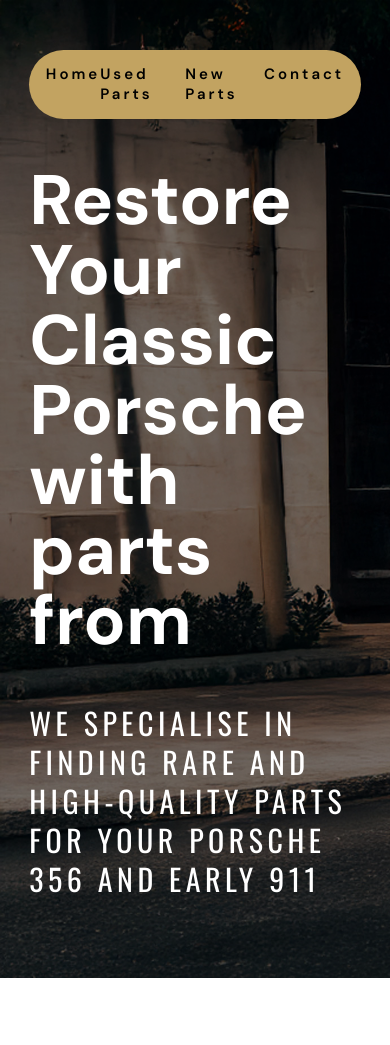
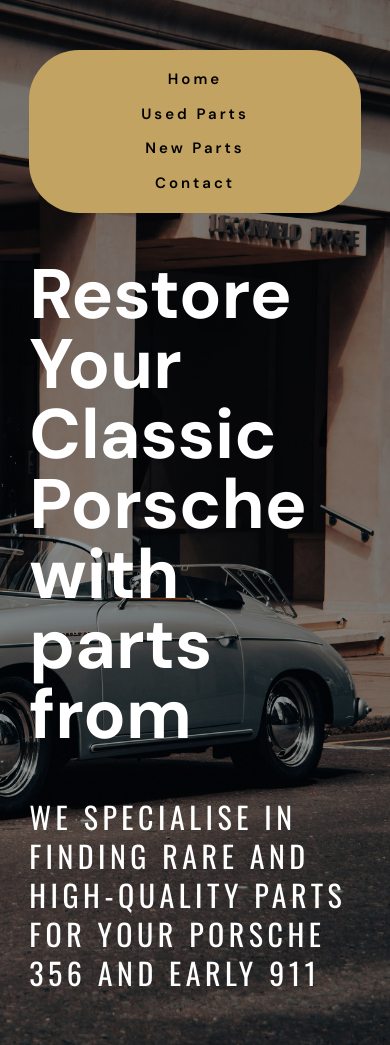
Before and after one commit to somaia02/car-business, a plain HTML site: page index.html in a window 390 px wide. Shown: the top 1045 px of the page. Before the commit the page ends 978 px from the top, so only its background shows below. Drawn offline with nearby package versions, Linux system fonts and the light colour scheme.

Commit message:
Adjust responsive nav and image

```diff
--- a/style.css
+++ b/style.css
@@ -19,6 +19,7 @@ body {
 header {
   background-image: url(hero-img.jpg);
   background-size: cover;
+  background-position: right;
   min-height: 100vh;
   padding-block: 50px;
   position: relative;
@@ -30,19 +31,20 @@ header {
   z-index: -1;
 
   background-color: rgba(0, 0, 0, 0.4);
-  @media (min-width: 37.5em) {
+  @media (min-width: 46.875em) {
     background: linear-gradient(90deg, rgba(0, 0, 0, 0.6), rgba(0, 0, 0, 0.6) 50%, transparent 60%);
   }
 }
 nav {
   background-color: var(--color-gold-darker);
   border-radius: 50px;
+  padding: 5px 50px;
   position: relative;
 }
 .logo {
   display: none;
   height: 120px;
-  @media (min-width: 37.5em) {
+  @media (min-width: 46.875em) {
     display: inline;
     position: absolute;
     top: 50%;
@@ -53,21 +55,23 @@ nav {
 .nav-list {
   list-style: none;
   padding: 0;
-  margin:  auto;
-  width: 90%;
-
-  display: flex;
-  justify-content: space-between;
+  margin: 0;
 
   font-family: var(--font-dm-sans);
   font-size: 0.9375rem;
   font-weight: 600;
   line-height: 1.3;
   letter-spacing: 0.2em;
+  text-align: center;
+
+  @media (min-width: 46.875em) {
+    display: flex;
+    justify-content: space-between;
+  }
 }
 .hero {
   color: white;
-  @media (min-width: 37.5em) {
+  @media (min-width: 46.875em) {
     width: 50%
   }
 }
```
